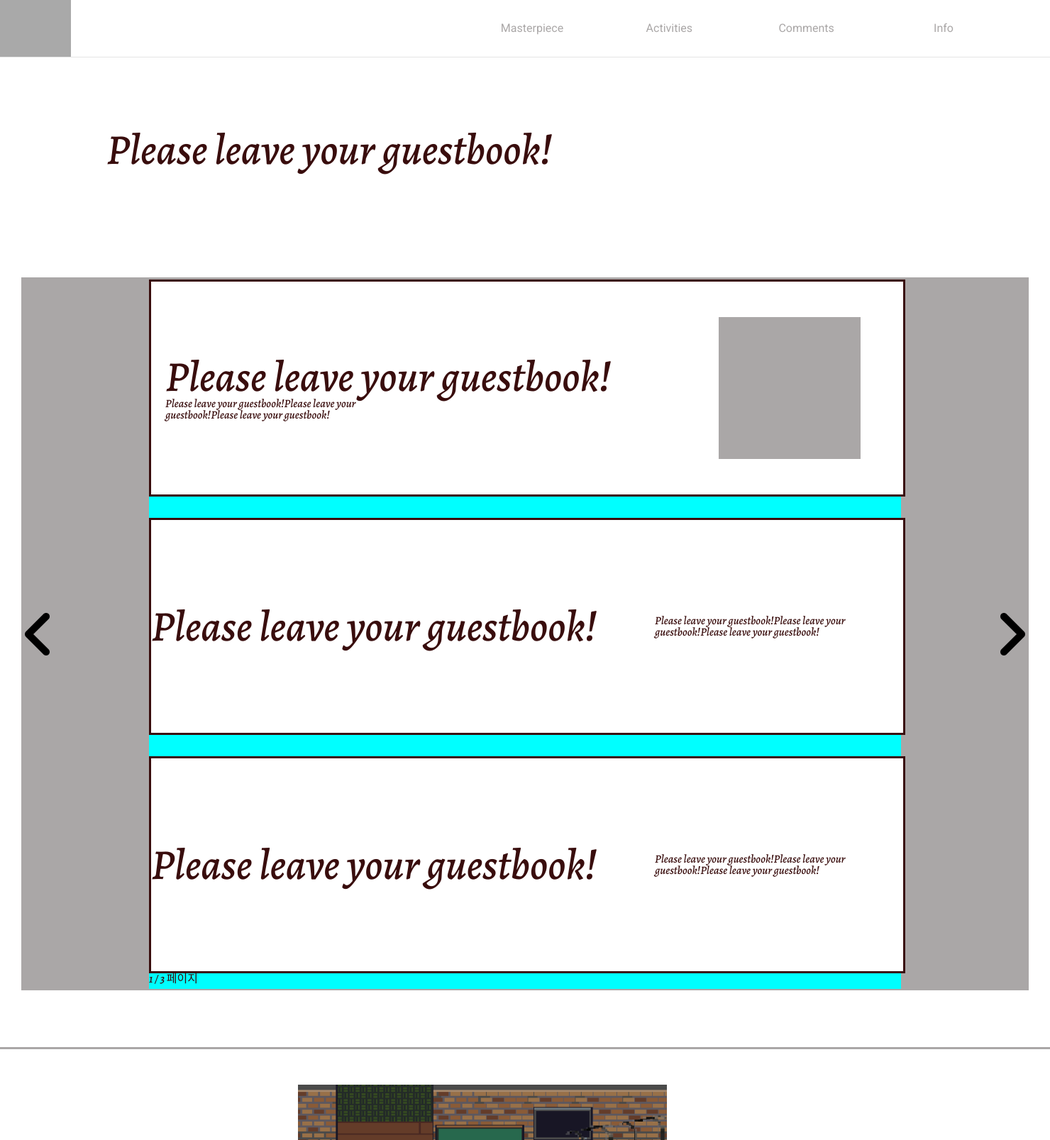
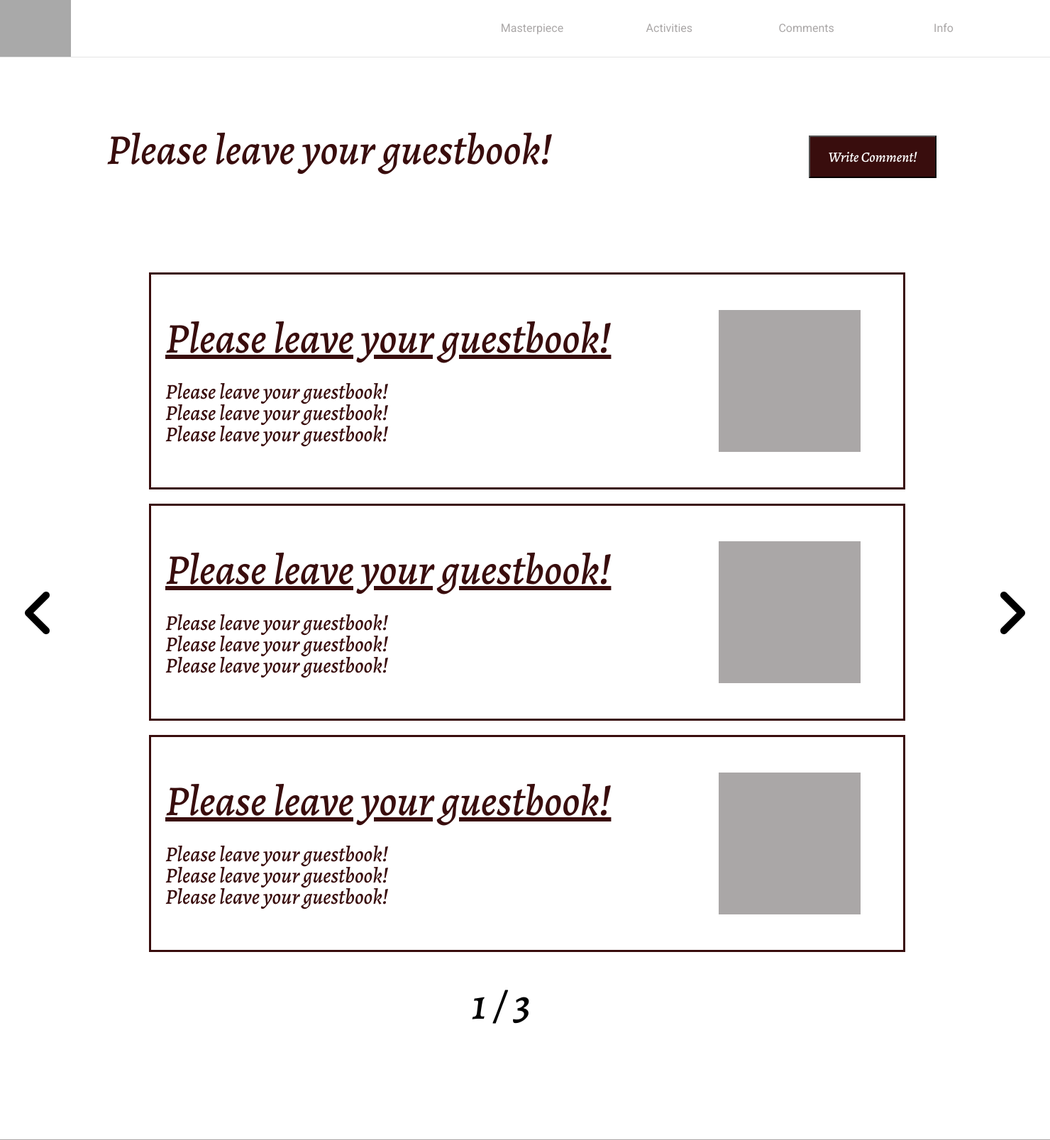
Before and after one commit to KEEMSY/sparta_save_me_gallery, a Django app: page /temp/ in a window 1480 px wide. Shown: the top 1607 px of the page at 71% size. Run offline with Django 4.2, Linux system fonts and the light colour scheme; some libraries are stand-ins or nearby versions.

Commit message:
comments HTML , CSS 완성

```diff
--- a/static/css/comments.css
+++ b/static/css/comments.css
@@ -1,6 +1,7 @@
 .wrapper{
     width: 1420px;
     margin: 0 auto;
+    font-family: 'Alegreya', sans-serif;
 }
 
 .comments_title{
@@ -9,13 +10,26 @@
     margin-top: 100px;
     margin-left: 120px;
     color: #390D0D;
+
+}
+
+.write_button{
+    position: relative;
+    float: right;
+    top:-50px;
+    right: 130px;
+    width: 180px;
+    height: 60px;
+    background-color: #390D0D;
+    color: white;
+    font-size: 20px;
 }
 
 .comment_container{
-    margin-top: 150px;
+    margin-top: 120px;
     width: 100%;
     height: 1005px;
-    background-color: #AAA7A7;
+
     display: flex;
     flex-direction: row;
     justify-content: space-between;
@@ -26,7 +40,6 @@
 
     width: 1060px;
     height : 1000px;
-    background-color: aqua;
     font-family: 'Alegreya', sans-serif;
     color: #390D0D;
 }
@@ -40,6 +53,7 @@
     flex-direction: row;
     align-items: center;
     justify-content: space-between;
+    margin-top: 20px;
 
 }
 
@@ -53,6 +67,8 @@
 }
 .comment_content{
     width: 350px;
+    margin-top: 30px;
+    font-size: 30px;
 }
 
 .comment_profile{
@@ -61,3 +77,98 @@
     height:200px;
     background-color: #AAA7A7;
 }
+
+.page{
+    width : 150px;
+    height : 20px;
+    margin : 20px auto 200px;
+    font-size: 60px;
+    font-family: 'Alegreya', sans-serif;
+}
+
+.modal_container{
+    position: absolute;
+    top :-80px;
+    display: block;
+    width: 100%;
+    height: 200%;
+    background-color: rgb(41,19,19,0.5);
+    font-family: 'Alegreya', sans-serif;
+    z-index: 2;
+}
+
+.modal_box{
+    position: relative;
+    top: 400px;
+    margin: 0 auto;
+    width: 1100px;
+    height: 500px;
+    background-color: #C4C4C4;
+}
+
+.modal_close{
+    left: 1060px;
+    width: 40px;
+    height: 40px;
+    background-color: #ab0808;
+    opacity: 0.6;
+    position: absolute;
+    display: flex;
+    flex-direction: row;
+    justify-content: center;
+    align-items: center;
+    cursor: pointer;
+}
+.modal_close:hover{
+    opacity: 1;
+
+}
+
+
+.user_info_row{
+    position: relative;
+    top: 50px;
+    left: 70px;
+    width: 800px;
+    display: flex;
+    flex-direction: row;
+    align-items: center;
+    justify-content: space-between;
+    font-size: 20px;
+}
+
+
+
+.user_info_row input{
+    width: 200px;
+    height: 40px;
+    background-color: white;
+    outline: none;
+    font-family: 'Roboto', sans-serif;
+    font-size: 20px;
+}
+
+.write_comment{
+    position: relative;
+    top: 80px;
+    left: 30px;
+    width: 850px;
+    height: 320px;
+    font-size: 20px;
+    padding-left: 10px;
+    padding-top: 10px;
+    font-family: 'Roboto', sans-serif;
+    resize: none;
+}
+
+.confirm_button{
+    position: relative;
+    top: 45px;
+    left : 50px;
+    width: 160px;
+    height: 80px;
+    background-color: #785252;
+    color:white;
+    font-size: 20px;
+    cursor: pointer;
+}
--- a/templates/comments.html
+++ b/templates/comments.html
@@ -7,32 +7,74 @@
 {% endblock %}
 
 {% block content %}
+    <div class="modal_container" style="display: none">
+        <div class="modal_box">
+            <div class="modal_close">
+                <i class="fa-solid fa-x "></i>
+            </div>
+            <div class="user_info_row">
+                <p>Name</p>
+                <input type="text">
+                <p>PW</p>
+                <input type="password">
+            </div>
+            <textarea class="write_comment"></textarea>
+            <button class="confirm_button">Confirm!</button>
+        </div>
+    </div>
+
+
     <div class="wrapper">
         <p class="comments_title">Please leave your guestbook!</p>
+        <button class="write_button">Write Comment!</button>
         <div class="comment_container">
             <i class="fa-solid fa-angle-left fa-5x"></i>
             <div class="comments_box">
                 <div class="comment">
                     <div class="comment_info">
-                        <p class="comment_title">Please leave your guestbook!</p>
-                        <p class="comment_content">Please leave your guestbook!Please leave your guestbook!Please leave your guestbook!</p>
+                        <p class="comment_title"><u>Please leave your guestbook!</u></p>
+                        <p class="comment_content">
+                            Please leave your guestbook!<br>
+                            Please leave your guestbook!<br>
+                            Please leave your guestbook!
+                        </p>
                     </div>
                     <div class="comment_profile"></div>
 
                 </div>
-                <div class="comment" style="margin-top:30px;">
-                    <p class="comment_title">Please leave your guestbook!</p>
-                    <p class="comment_content">Please leave your guestbook!Please leave your guestbook!Please leave your guestbook!</p>
+                <div class="comment">
+                    <div class="comment_info">
+                        <p class="comment_title"><u>Please leave your guestbook!</u></p>
+                        <p class="comment_content">
+                            Please leave your guestbook!<br>
+                            Please leave your guestbook!<br>
+                            Please leave your guestbook!
+                        </p>
+                    </div>
+                    <div class="comment_profile"></div>
+
                 </div>
-                <div class="comment" style="margin-top:30px;">
-                    <p class="comment_title">Please leave your guestbook!</p>
-                    <p class="comment_content">Please leave your guestbook!Please leave your guestbook!Please leave your guestbook!</p>
+                <div class="comment">
+                    <div class="comment_info">
+                        <p class="comment_title"><u>Please leave your guestbook!</u></p>
+                        <p class="comment_content">
+                            Please leave your guestbook!<br>
+                            Please leave your guestbook!<br>
+                            Please leave your guestbook!
+                        </p>
+                    </div>
+                    <div class="comment_profile"></div>
+
                 </div>
-                <p> 1 / 3 페이지</p>
+
             </div>
+
             <i class="fa-solid fa-angle-right fa-5x"></i>
         </div>
+        <p class="page"> 1 / 3</p>
     </div>
+
+
 {% endblock %}
 
 {% block script %}
```
